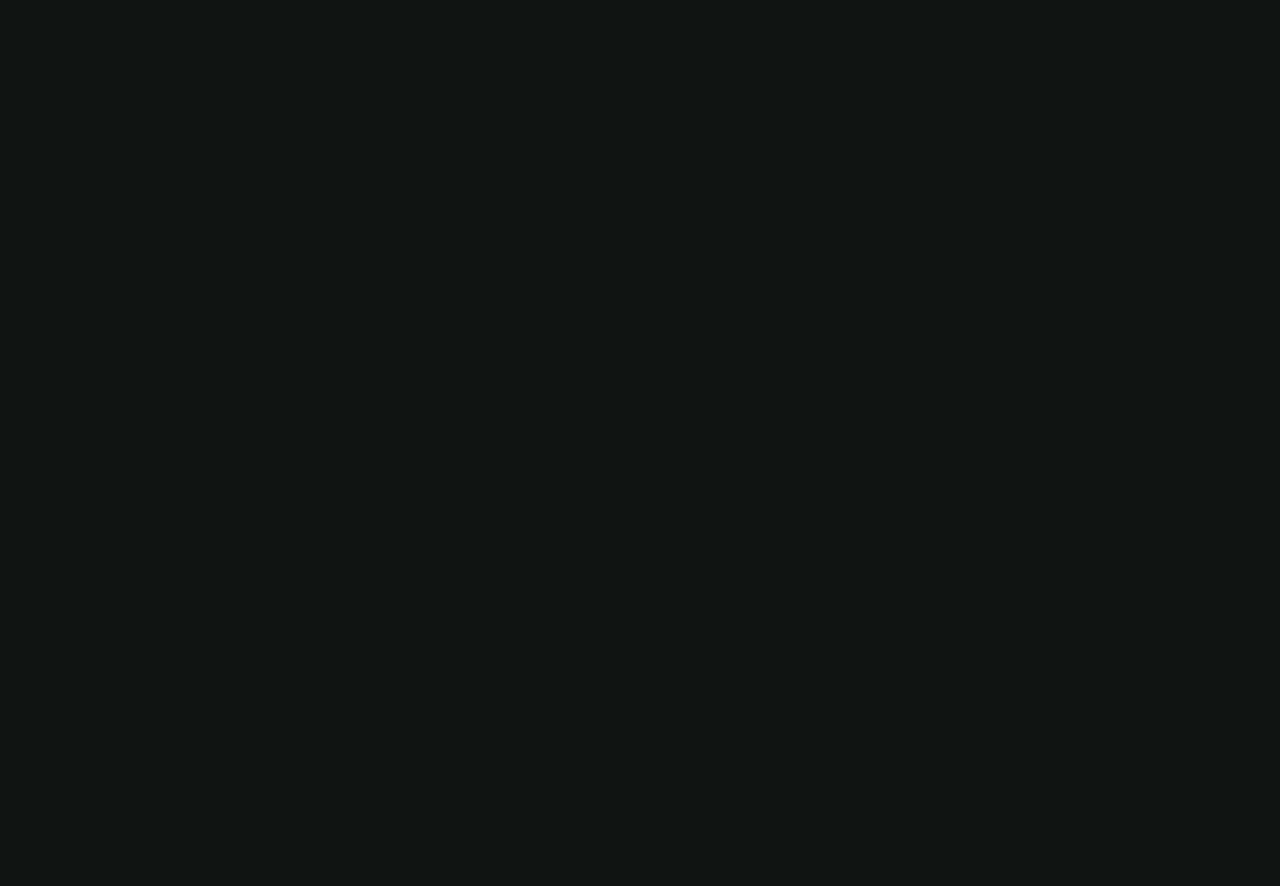
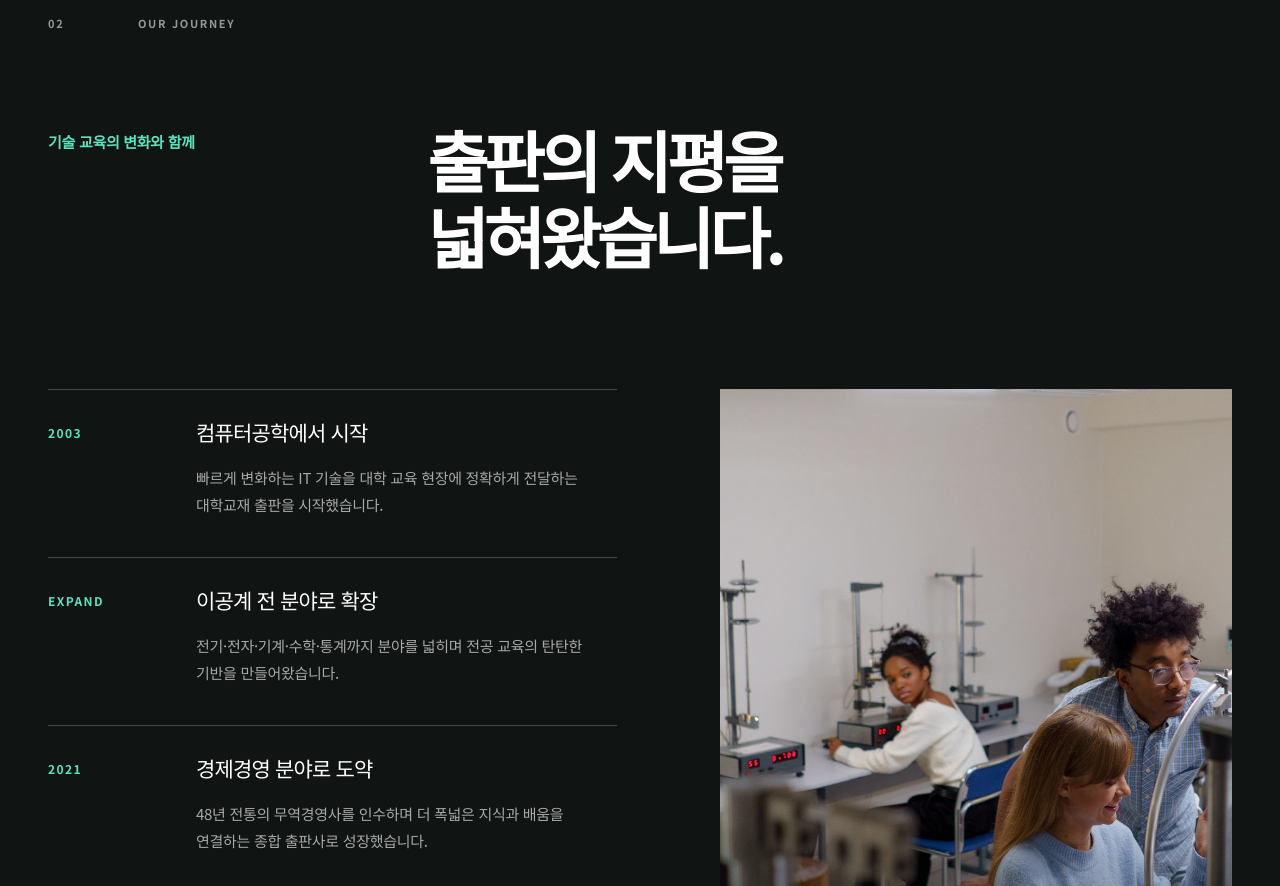
Before and after one commit to hckim-prog/hanbit-academy-brand, a Next.js app: page / in a window 1280 px wide. Shown: the part 2580-3466 px from the top of the page. Built offline with nearby package versions, Linux system fonts and the light colour scheme; no server answers.

Commit message:
Add scroll-triggered reveal motion

```diff
--- a/app/globals.css
+++ b/app/globals.css
@@ -860,23 +860,38 @@ button {
   letter-spacing: 0.08em;
 }
 
-@supports (animation-timeline: view()) {
-  .reveal {
-    animation: reveal-up both linear;
-    animation-range: entry 5% cover 27%;
-    animation-timeline: view();
-  }
+.reveal-ready .reveal {
+  --reveal-delay: 0ms;
+  opacity: 0;
+  translate: 0 48px;
+  transition:
+    opacity 760ms cubic-bezier(0.22, 1, 0.36, 1) var(--reveal-delay),
+    translate 760ms cubic-bezier(0.22, 1, 0.36, 1) var(--reveal-delay);
+}
 
-  @keyframes reveal-up {
-    from {
-      opacity: 0;
-      transform: translateY(34px);
-    }
-    to {
-      opacity: 1;
-      transform: translateY(0);
-    }
-  }
+.reveal-ready .section-label.reveal {
+  translate: 0 28px;
+}
+
+.reveal-ready .reveal.is-visible {
+  opacity: 1;
+  translate: 0 0;
+}
+
+.timeline > .reveal:nth-child(2),
+.principle-list > .reveal:nth-child(2),
+.channel-grid > .reveal:nth-child(2) {
+  --reveal-delay: 80ms;
+}
+
+.timeline > .reveal:nth-child(3),
+.principle-list > .reveal:nth-child(3),
+.channel-grid > .reveal:nth-child(3) {
+  --reveal-delay: 160ms;
+}
+
+.channel-grid > .reveal:nth-child(4) {
+  --reveal-delay: 240ms;
 }
 
 @media (max-width: 1180px) {
@@ -1409,4 +1424,9 @@ button {
     scroll-behavior: auto !important;
     transition-duration: 0.01ms !important;
   }
+
+  .reveal-ready .reveal {
+    opacity: 1;
+    translate: none;
+  }
 }
--- a/app/page.tsx
+++ b/app/page.tsx
@@ -1,5 +1,6 @@
 import Image from "next/image";
 import { SiteHeader } from "@/components/site-header";
+import { ScrollReveal } from "./scroll-reveal";
 
 const channels = [
   {
@@ -52,6 +53,7 @@ const principles = [
 export default function Home() {
   return (
     <>
+      <ScrollReveal />
       <SiteHeader />
       <main>
         <section className="hero" aria-labelledby="hero-title">
@@ -170,8 +172,8 @@ export default function Home() {
             </div>
 
             <div className="journey-grid">
-              <div className="timeline reveal">
-                <article>
+              <div className="timeline">
+                <article className="reveal">
                   <strong>2003</strong>
                   <div>
                     <h3>컴퓨터공학에서 시작</h3>
@@ -181,7 +183,7 @@ export default function Home() {
                     </p>
                   </div>
                 </article>
-                <article>
+                <article className="reveal">
                   <strong>EXPAND</strong>
                   <div>
                     <h3>이공계 전 분야로 확장</h3>
@@ -191,7 +193,7 @@ export default function Home() {
                     </p>
                   </div>
                 </article>
-                <article>
+                <article className="reveal">
                   <strong>2021</strong>
                   <div>
                     <h3>경제경영 분야로 도약</h3>
--- /dev/null
+++ b/app/scroll-reveal.tsx
@@ -0,0 +1,67 @@
+"use client";
+
+import { useEffect } from "react";
+
+const REVEAL_SELECTOR = ".reveal";
+
+export function ScrollReveal() {
+  useEffect(() => {
+    const root = document.documentElement;
+    const elements = Array.from(
+      document.querySelectorAll<HTMLElement>(REVEAL_SELECTOR),
+    );
+    const prefersReducedMotion = window.matchMedia(
+      "(prefers-reduced-motion: reduce)",
+    ).matches;
+
+    if (
+      prefersReducedMotion ||
+      !("IntersectionObserver" in window) ||
+      elements.length === 0
+    ) {
+      return;
+    }
+
+    const initialRevealLine = window.innerHeight * 0.9;
+
+    elements.forEach((element) => {
+      const rect = element.getBoundingClientRect();
+
+      if (rect.top < initialRevealLine && rect.bottom > 0) {
+        element.classList.add("is-visible");
+      }
+    });
+
+    root.classList.add("reveal-ready");
+
+    const observer = new IntersectionObserver(
+      (entries) => {
+        entries.forEach((entry) => {
+          if (!entry.isIntersecting) {
+            return;
+          }
+
+          entry.target.classList.add("is-visible");
+          observer.unobserve(entry.target);
+        });
+      },
+      {
+        rootMargin: "0px 0px -12% 0px",
+        threshold: 0.1,
+      },
+    );
+
+    elements.forEach((element) => {
+      if (!element.classList.contains("is-visible")) {
+        observer.observe(element);
+      }
+    });
+
+    return () => {
+      observer.disconnect();
+      root.classList.remove("reveal-ready");
+    };
+  }, []);
+
+  return null;
+}
```
